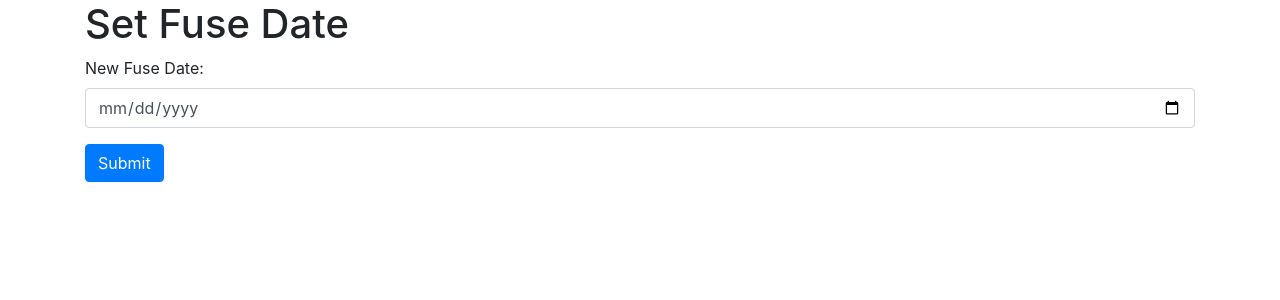
After one commit to dirflash/fuse_flask, a Flask app: template templates/set_fuse_date.html in a window 1280 px wide. The commit adds this page. Shown: the top 300 px of the page. Run offline with Flask 3, Linux system fonts and the light colour scheme; the template is opened without the code that fills it, so the values that code supplies are empty; some libraries are stand-ins or nearby versions.

Commit message:
Changes to be committed: 	modified:   app.py 	new file:   modules/fuse_date.py 	modified:   templates/index.html 	new file:   templates/set_fuse_date.html

```diff
--- a/app.py
+++ b/app.py
@@ -1,37 +1,56 @@
 import logging
 import os
 import time
+from datetime import datetime
 from logging.handlers import RotatingFileHandler
 
 import certifi
 import pandas as pd
-from flask import Flask, render_template, request, send_from_directory
+from flask import (
+    Flask,
+    redirect,
+    render_template,
+    request,
+    send_from_directory,
+    url_for,
+)
 from pymongo import MongoClient
 from pymongo.errors import ConnectionFailure, OperationFailure
 from werkzeug.utils import secure_filename
 
 import modules.preferences.preferences as pref
+from modules.fuse_date import FuseDate
 
 # pylint: disable=logging-fstring-interpolation
 
 app = Flask(__name__)
 
-# Configure logging
-file_handler = RotatingFileHandler("logging/flask_app.log", maxBytes=10000, backupCount=5)
-file_handler.setLevel(logging.INFO)
+# Set up logging
+log_file = os.path.join(app.root_path, "logs", "flask_app.log")
+os.makedirs(os.path.dirname(log_file), exist_ok=True)
+
+# Set up console logging
+console_handler = logging.StreamHandler()
+console_handler.setLevel(logging.INFO)
+console_formatter = logging.Formatter(
+    "%(asctime)s - %(name)s - %(levelname)s - %(message)s"
+)
+console_handler.setFormatter(console_formatter)
+
+# Set up file logging
+file_handler = RotatingFileHandler(log_file, maxBytes=10000, backupCount=5)
+file_handler.setLevel(logging.DEBUG)
 file_formatter = logging.Formatter(
     "%(asctime)s - %(name)s - %(levelname)s - %(message)s"
 )
 file_handler.setFormatter(file_formatter)
 
-console_handler = logging.StreamHandler()
-console_handler.setLevel(logging.DEBUG)
-console_formatter = logging.Formatter("%(name)s - %(levelname)s - %(message)s")
-console_handler.setFormatter(console_formatter)
+# Configure the root logger
+root_logger = logging.getLogger()
+root_logger.setLevel(logging.DEBUG)
+root_logger.addHandler(console_handler)
+root_logger.addHandler(file_handler)
 
-app.logger.addHandler(file_handler)
-app.logger.addHandler(console_handler)
-app.logger.setLevel(logging.DEBUG)
 app.logger.info("Application started")
 
 app.config["UPLOAD_FOLDER"] = "uploads/"
@@ -50,12 +69,9 @@ def check_mongo_connection():
     try:
         Mongo_Connection_URI.server_info()
         app.logger.info("Test connection to MongoDB successful.")
-        # Close connection to Mongo
-        # Mongo_Connection_URI.close()
-        # app.logger.info("Closed connection to MongoDB.")
-    except ConnectionFailure:
+    except ConnectionFailure as mongo_connection_failure:
         app.logger.error("Failed to connect to MongoDB")
-        # app.logger.error(mongo_connection_failure)
+        app.logger.error(mongo_connection_failure)
         return render_template(
             "notification.html"
         ), 503  # Return notification page with 503 Service Unavailable status
@@ -68,6 +84,10 @@ def check_mongo_connection():
         return render_template(
             "notification.html"
         ), 500  # Return notification page with 500 Internal Server Error
+    """else:
+        # Close connection to Mongo
+        Mongo_Connection_URI.close()
+        app.logger.info("Closed connection to MongoDB.")"""
 
 
 def allowed_file(filename):
@@ -162,7 +182,21 @@ def upload_file():
 # Define a route for the home page
 @app.route('/')
 def home():
-    return render_template('index.html')
+    """Get the Fuse date"""
+    fuse_date = FuseDate().get_fuse_date(Mongo_Connection_URI)
+    if fuse_date is None:
+        fuse_date = "Not set"
+    else:
+        fuse_date_obj = datetime.strptime(fuse_date, "%Y-%m-%d")
+        current_time = datetime.now()
+        if fuse_date_obj < current_time:
+            fuse_date = "Expired"
+            return redirect(url_for("set_fuse_date"))
+        else:
+            app.logger.info(f"Fuse date: {fuse_date_obj}")
+            app.logger.info(f"Current time: {current_time}")
+    return render_template("index.html", fuse_date=fuse_date)
+
 
 # Define a route for the about page
 @app.route('/about')
@@ -177,6 +211,30 @@ def favicon():
         mimetype="image/vnd.microsoft.icon",
     )
 
+@app.route("/set_fuse_date", methods=["GET", "POST"])
+def set_fuse_date():
+    if request.method == "POST":
+        # Get the new fuse date from the form
+        new_fuse_date = request.form["new_fuse_date"]
+        app.logger.info(f"New fuse date: {new_fuse_date}")
+
+        try:
+            # Convert the new fuse date to a datetime object
+            new_fuse_date_obj = datetime.strptime(new_fuse_date, "%Y-%m-%d")
+
+            # Update the MongoDB document with the new fuse date
+
+            # Redirect to the home page after updating
+            return redirect(url_for("home"))
+        except ValueError:
+            # Handle invalid date format
+            error_message = (
+                "Invalid date format. Please enter the date in YYYY-MM-DD format."
+            )
+            return render_template("set_fuse_date.html", error=error_message)
+
+    return render_template("set_fuse_date.html")
+
 
 if __name__ == '__main__':
     app.run(debug=True)
--- a/templates/index.html
+++ b/templates/index.html
@@ -10,6 +10,7 @@
   <body>
     <h1>Welcome to My Flask App!</h1>
     <p>This is the home page.</p>
+    <p>Fuse Date: {{ fuse_date}}</p>
     <a href="{{ url_for('about') }}">About</a>
     <a href="{{ url_for('upload_file') }}">Upload File</a>
   </body>
--- /dev/null
+++ b/templates/set_fuse_date.html
@@ -0,0 +1,35 @@
+<!DOCTYPE html>
+<html>
+  <head>
+    <title>Set Fuse Date</title>
+    <link
+      rel="shortcut icon"
+      href="{{ url_for('static', filename='images/favicon.ico') }}"
+    />
+    <link
+      rel="stylesheet"
+      href="https://maxcdn.bootstrapcdn.com/bootstrap/4.0.0/css/bootstrap.min.css"
+    />
+  </head>
+  <body>
+    <div class="container">
+      <h1>Set Fuse Date</h1>
+      {% if error %}
+      <div class="alert alert-danger">{{ error }}</div>
+      {% endif %}
+      <form method="post" action="{{ url_for('set_fuse_date') }}">
+        <div class="form-group">
+          <label for="new_fuse_date">New Fuse Date:</label>
+          <input
+            type="date"
+            class="form-control"
+            id="new_fuse_date"
+            name="new_fuse_date"
+            required
+          />
+        </div>
+        <button type="submit" class="btn btn-primary">Submit</button>
+      </form>
+    </div>
+  </body>
+</html>
```
Also changed, not shown: modules/fuse_date.py (added, +31 -0 lines).
